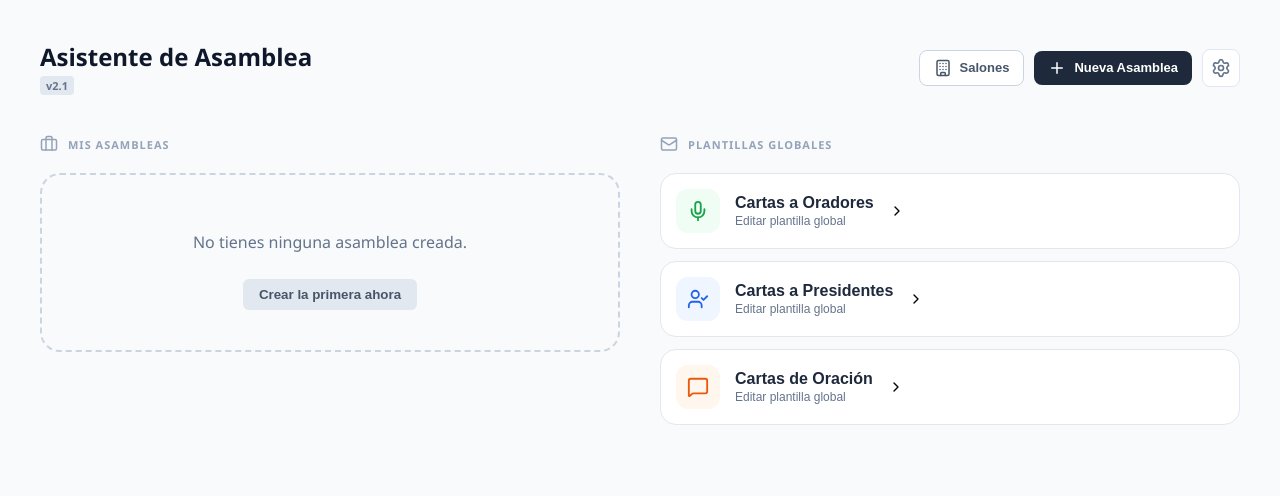
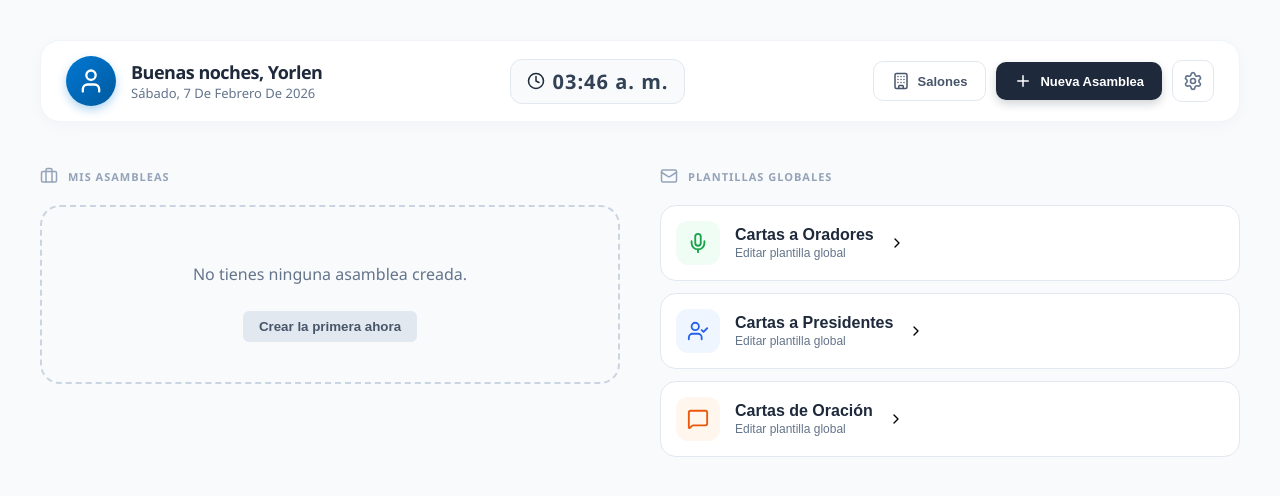
Before and after one commit to yorlenbatistareyes-prog/asistente-asamblea-tauri, a SvelteKit app: page / in a window 1280 px wide. Shown: the top 496 px of the page. Built offline with nearby package versions, Linux system fonts and the light colour scheme.

Commit message:
Página de bienvenida

```diff
--- a/src/routes/+page.svelte
+++ b/src/routes/+page.svelte
@@ -1,16 +1,23 @@
 <script lang="ts">
-  import { onMount } from 'svelte';
+  import { onMount, onDestroy } from 'svelte';
   import { invoke } from '@tauri-apps/api/core';
   import { goto } from '$app/navigation';
   import {
     Plus, MapPin, Calendar, Briefcase, Trash2,
-    Mail, Mic, UserCheck, MessageSquare, ChevronRight, Settings, X, Building, Map, LayoutGrid
+    Mail, Mic, UserCheck, MessageSquare, ChevronRight, Settings, X, Building, Map, LayoutGrid,
+    User, Clock
   } from 'lucide-svelte';
   import Correspondencia from '$lib/components/gestion/Correspondencia.svelte';
 
   // --- ESTADO ---
   let vistaActual = 'inicio';
   let seccionCorrespondencia = 'oradores';
+
+  // VARIABLES DE RELOJ, FECHA Y SALUDO
+  let horaActual = "";
+  let fechaActual = "";
+  let saludo = "Hola"; // Variable para el saludo dinámico
+  let intervaloReloj: any;
 
   // Listas de datos
   let listaAsambleas: any[] = [];
@@ -32,7 +39,52 @@
 
   onMount(() => {
     cargarDatos();
+    iniciarReloj();
   });
+
+  onDestroy(() => {
+    if (intervaloReloj) clearInterval(intervaloReloj);
+  });
+
+  // ==========================================
+  // LÓGICA DEL RELOJ, FECHA Y SALUDO
+  // ==========================================
+  function iniciarReloj() {
+    actualizarTiempo();
+    intervaloReloj = setInterval(actualizarTiempo, 1000);
+  }
+
+  function actualizarTiempo() {
+    const ahora = new Date();
+
+    // 1. Formato de Hora (HH:MM)
+    horaActual = ahora.toLocaleTimeString('es-ES', {
+        hour: '2-digit',
+        minute: '2-digit',
+        hour12: true
+    });
+
+    // 2. Formato de Fecha
+    const opcionesFecha: Intl.DateTimeFormatOptions = {
+        weekday: 'long',
+        day: 'numeric',
+        month: 'long',
+        year: 'numeric'
+    };
+    let fechaRaw = ahora.toLocaleDateString('es-ES', opcionesFecha);
+    fechaActual = fechaRaw.charAt(0).toUpperCase() + fechaRaw.slice(1);
+
+    // 3. Lógica del Saludo Dinámico
+    const hora = ahora.getHours(); // Obtiene la hora de 0 a 23
+
+    if (hora >= 6 && hora < 12) {
+        saludo = "Buenos días";
+    } else if (hora >= 12 && hora < 20) {
+        saludo = "Buenas tardes";
+    } else {
+        saludo = "Buenas noches";
+    }
+  }
 
   async function cargarDatos() {
     try {
@@ -131,10 +183,20 @@
 
 <div class="main-container">
   {#if vistaActual === 'inicio'}
-    <header class="top-bar">
-      <div class="brand">
-        <h1>Asistente de Asamblea</h1>
-        <span class="version">v2.1</span>
+    <header class="top-bar-welcome">
+      <div class="welcome-left">
+        <div class="avatar-circle">
+            <User size={28} strokeWidth={2} />
+        </div>
+        <div class="user-info">
+            <h2 class="greeting">{saludo}, Yorlen</h2>
+            <span class="current-date">{fechaActual}</span>
+        </div>
+      </div>
+
+      <div class="welcome-center-clock">
+        <Clock size={18} class="clock-icon"/>
+        <span class="digital-clock">{horaActual}</span>
       </div>
 
       <div class="header-actions">
@@ -340,21 +402,55 @@
   :global(body) { margin: 0; font-family: 'Segoe UI', sans-serif; background: #f8fafc; color: #1e293b; }
   .main-container { padding: 40px; max-width: 1200px; margin: 0 auto; }
 
-  /* HEADER */
-  .top-bar { display: flex; justify-content: space-between; align-items: center; margin-bottom: 40px; }
-  .brand h1 { font-size: 24px; font-weight: 800; margin: 0; color: #0f172a; }
-  .version { font-size: 11px; background: #e2e8f0; padding: 2px 6px; border-radius: 4px; color: #64748b; font-weight: bold; }
+  /* --- NUEVO HEADER ESTILO DASHBOARD --- */
+  .top-bar-welcome {
+      display: flex;
+      justify-content: space-between;
+      align-items: center;
+      margin-bottom: 45px;
+      background: white;
+      padding: 15px 25px;
+      border-radius: 20px;
+      box-shadow: 0 4px 15px rgba(0,0,0,0.03);
+      border: 1px solid #f1f5f9;
+  }
+
+  .welcome-left { display: flex; align-items: center; gap: 15px; }
+
+  .avatar-circle {
+      width: 50px; height: 50px;
+      background: linear-gradient(135deg, #0078d4, #005a9e);
+      border-radius: 50%;
+      display: flex; align-items: center; justify-content: center;
+      color: white;
+      box-shadow: 0 4px 10px rgba(0, 120, 212, 0.3);
+  }
+
+  .user-info { display: flex; flex-direction: column; }
+  .greeting { margin: 0; font-size: 18px; font-weight: 800; color: #1e293b; letter-spacing: -0.5px; }
+  .current-date { font-size: 13px; color: #64748b; text-transform: capitalize; font-weight: 500; }
+
+  .welcome-center-clock {
+      display: flex; align-items: center; gap: 8px;
+      background: #f8fafc;
+      padding: 8px 16px;
+      border-radius: 12px;
+      border: 1px solid #e2e8f0;
+  }
+  .digital-clock { font-size: 20px; font-weight: 700; color: #334155; font-family: 'Segoe UI', monospace; letter-spacing: 1px; }
+  .clock-icon { color: #0078d4; }
+
   .header-actions { display: flex; align-items: center; gap: 10px; }
 
   /* BOTONES */
-  .btn-nueva { background-color: #1e293b; color: white; border: none; padding: 8px 14px; border-radius: 8px; font-weight: 600; font-size: 13px; cursor: pointer; display: flex; align-items: center; gap: 8px; transition: background 0.2s; }
-  .btn-nueva:hover { background-color: #334155; }
+  .btn-nueva { background-color: #1e293b; color: white; border: none; padding: 10px 18px; border-radius: 10px; font-weight: 600; font-size: 13px; cursor: pointer; display: flex; align-items: center; gap: 8px; transition: all 0.2s; box-shadow: 0 4px 10px rgba(30, 41, 59, 0.2); }
+  .btn-nueva:hover { background-color: #334155; transform: translateY(-2px); }
 
-  .btn-secondary { background-color: white; color: #475569; border: 1px solid #cbd5e1; padding: 8px 14px; border-radius: 8px; font-weight: 600; font-size: 13px; cursor: pointer; display: flex; align-items: center; gap: 8px; }
-  .btn-secondary:hover { background-color: #f1f5f9; }
+  .btn-secondary { background-color: white; color: #475569; border: 1px solid #e2e8f0; padding: 10px 18px; border-radius: 10px; font-weight: 600; font-size: 13px; cursor: pointer; display: flex; align-items: center; gap: 8px; transition: all 0.2s; }
+  .btn-secondary:hover { background-color: #f8fafc; border-color: #cbd5e1; }
 
-  .btn-config { background: white; border: 1px solid #e2e8f0; padding: 8px; border-radius: 8px; cursor: pointer; color: #64748b; display: flex; align-items: center; justify-content: center; }
-  .btn-config:hover { background: #f1f5f9; color: #334155; }
+  .btn-config { background: white; border: 1px solid #e2e8f0; padding: 10px; border-radius: 10px; cursor: pointer; color: #64748b; display: flex; align-items: center; justify-content: center; transition: all 0.2s; }
+  .btn-config:hover { background: #f8fafc; color: #334155; border-color: #cbd5e1; }
 
   /* DASHBOARD */
   .dashboard { display: grid; grid-template-columns: 1fr 1fr; gap: 40px; }
@@ -444,7 +540,7 @@
   /* GRID PARA DETALLES */
   .grid-detalles-local {
       display: grid;
-      grid-template-columns: 1fr auto; /* Dos columnas: Datos | Capacidad */
+      grid-template-columns: 1fr auto;
       gap: 4px 15px;
   }
   .detalle-fila { display: flex; align-items: center; gap: 6px; font-size: 13px; color: #64748b; overflow: hidden; text-overflow: ellipsis; white-space: nowrap; }
```
